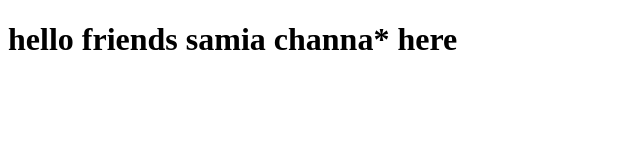
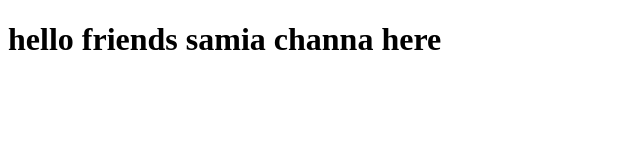
Before and after one commit to samia665/bootcamp2020, a plain HTML site: page index.html in a window 1280 px wide. Shown: the full height of the page, 0-640 px from the left. Drawn offline with Linux system fonts and the light colour scheme.

Commit message:
Update index.html

```diff
--- a/index.html
+++ b/index.html
@@ -8,6 +8,6 @@
     </title>
 </head>
 <body>
-    <h1>hello friends samia channa* here</h1>
+    <h1>hello friends samia channa here</h1>
 </body>
 </html>
```
